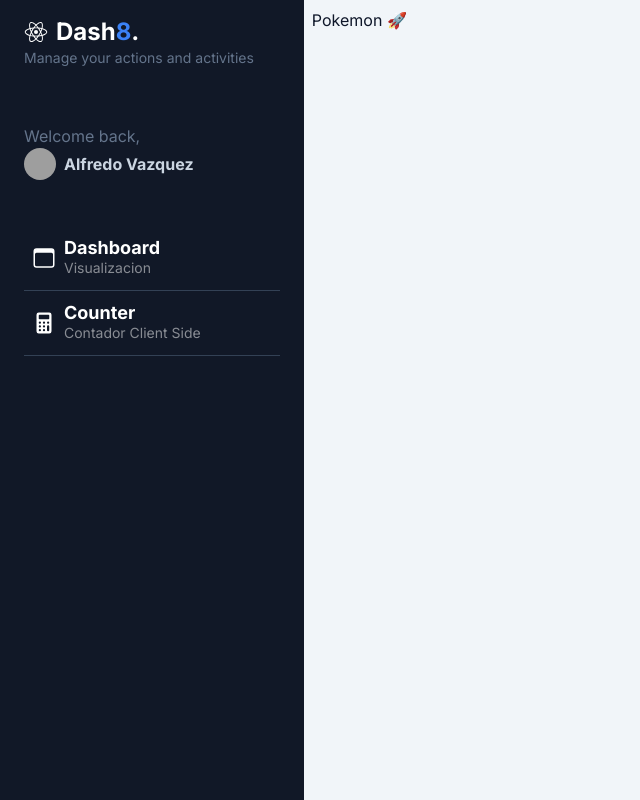
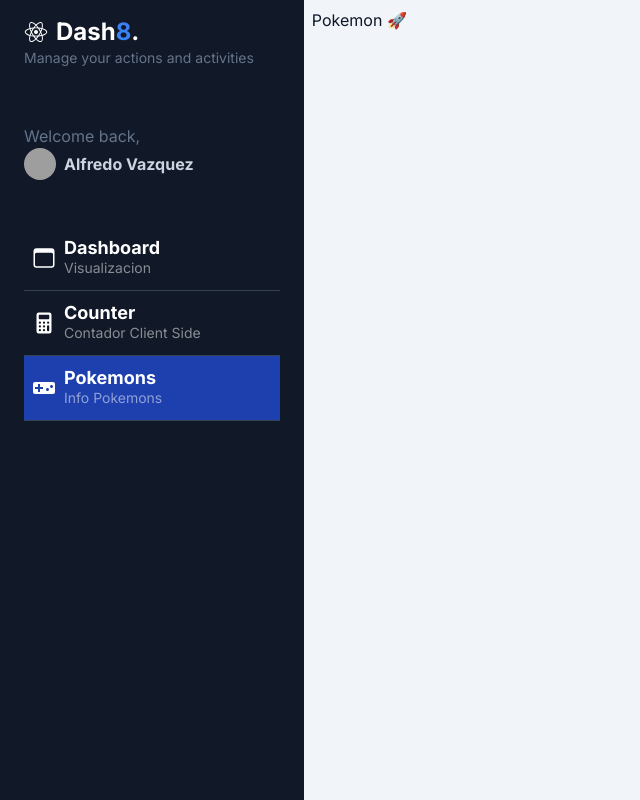
Before and after one commit to fredo09/dashboard-next-v2, a Next.js app: page /dashboard/pokemons in a window 1280 px wide. Shown: the whole page, without its empty margins (0-640 px from the left). Built offline with nearby package versions, Linux system fonts and the light colour scheme; grey boxes are pictures that could not be loaded.

Commit message:
add new path pokemons in sidebar for dashboard

```diff
--- a/src/app/components/sidebar/Sidebar.tsx
+++ b/src/app/components/sidebar/Sidebar.tsx
@@ -2,6 +2,7 @@ import React from 'react';
 import Image from 'next/image';
 import { Navbar } from '../navbar/Navbar';
 import { IoBrowsersOutline, IoCalculator, IoLogoReact } from "react-icons/io5";
+import { MdVideogameAsset } from "react-icons/md";
 
 //Menu Items
 const ItemsMenu = [
@@ -16,6 +17,12 @@ const ItemsMenu = [
         icon: <IoCalculator size={40} className="w-6 h-6 text-white" />,
         title: 'Counter',
         subTitle: 'Contador Client Side'
+    },
+    {
+        path: '/dashboard/pokemons',
+        icon: <MdVideogameAsset size={40} className="w-6 h-6 text-white" />,
+        title: 'Pokemons',
+        subTitle: 'Info Pokemons'
     }
 ];
 
```
